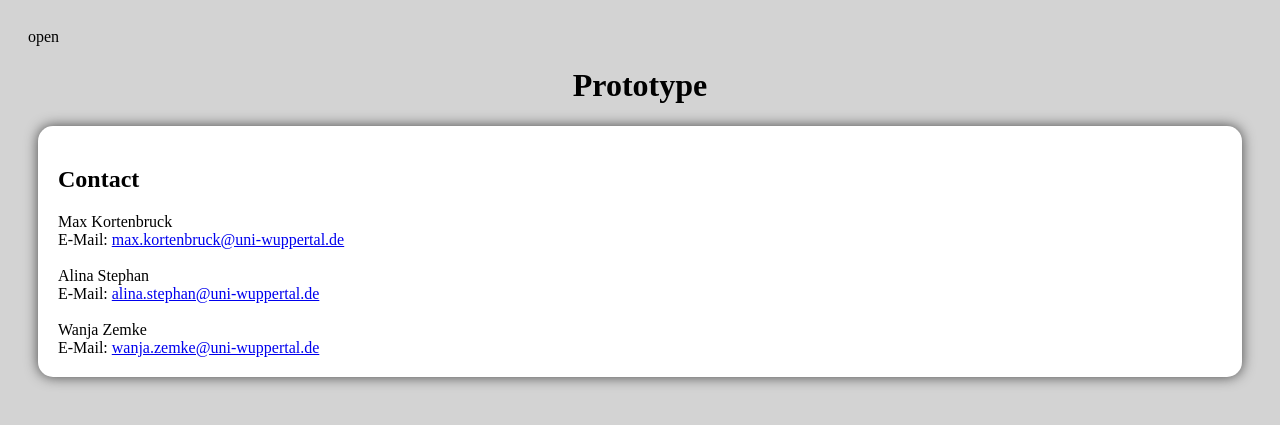
After one commit to MaxKortenbruck/text_visualization, a Flask app: template src/templates/contact.html in a window 1280 px wide. The commit adds this page. Shown: the top 425 px of the page. Run offline with Flask 2, Linux system fonts and the light colour scheme; the template is opened without the code that fills it, so the values that code supplies are empty.

Commit message:
contact updated

```diff
--- a/src/templates/base.html
+++ b/src/templates/base.html
@@ -15,7 +15,7 @@
         <a href="/multi-article-view">Multi Article View</a>
         <a href="#", onclick="show('available_topics'); return false">Available Articles</a>
         <a href="/statistics">Statistic</a>
-        <a href="#">Contact</a>
+        <a href="/contact">Contact</a>
 
     </div>
 
--- /dev/null
+++ b/src/templates/contact.html
@@ -0,0 +1,22 @@
+{% extends "base.html" %} {% block title %}Contact{% endblock %}
+
+{% block content %}
+
+<div id="div_contact", class="text_theme">
+    <h2>Contact</h2>
+    Max Kortenbruck<br>
+	E-Mail:
+	<a href='mailto:max.kortenbruck@uni-wuppertal.de'>max.kortenbruck@uni-wuppertal.de</a>
+	<br><br>
+
+	Alina Stephan<br>
+	E-Mail:
+	<a href='mailto:alina.stephan@uni-wuppertal.de'>alina.stephan@uni-wuppertal.de</a>
+	<br><br>
+
+	Wanja Zemke<br>
+	E-Mail:
+	<a href='mailto:wanja.zemke@uni-wuppertal.de'>wanja.zemke@uni-wuppertal.de</a>
+</div>
+
+{% endblock %}
--- a/src/templates/information.html
+++ b/src/templates/information.html
@@ -8,7 +8,7 @@
 	For every article you can choose which entities to mark in the text and which statistics you would like to see.
 	You can also choose whether you would like to analyze a single article in the single-article-view or to compare multiple articles in the multi-article-view. <br><br>
 
-	This tool is a product of the course "Key Competences in Computer Science" which was held in the summer semester of 2021 at the University of Wuppertal and is based on the prototype constructed in the master thesis "Automated Identification of Framing by Word Choice and Labeling to Reveal Media Bias in News Articles" by Anastasia Zhukova.
+	This tool is a product of the course "Key Competences in Computer Science" which was held in the summer semester of 2021 at the University of Wuppertal and is based on the prototype constructed in the master thesis <a href='https://dke.uni-wuppertal.de/fileadmin/Abteilung/MT/news/MA_thesis_Zhukova.pdf'>"Automated Identification of Framing by Word Choice and Labeling to Reveal Media Bias in News Articles"</a> by Anastasia Zhukova.
 </div>
 
 {% endblock %}
```
